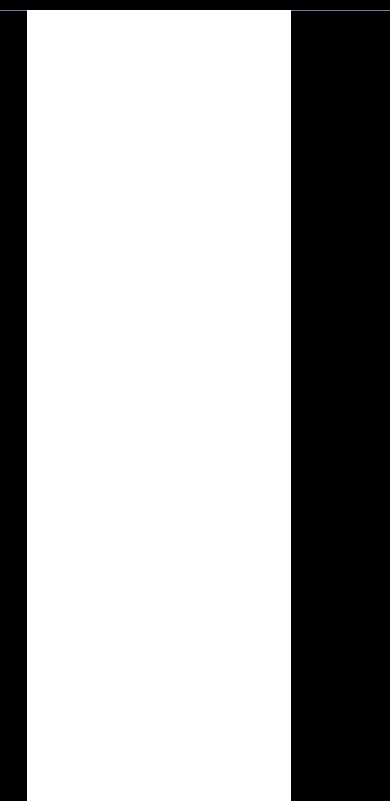
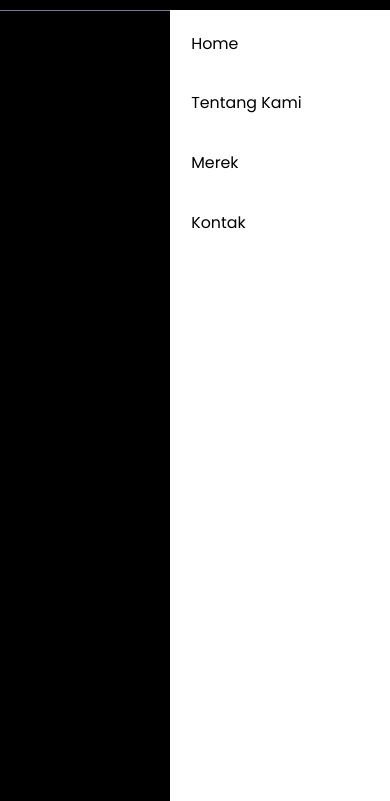
Before and after one commit to harizrifqy/Watch-Store, a plain HTML site: page index.html in a window 390 px wide. Both pictures are taken after a click on the link 346 px from the left and 26 px from the top of the page. Shown: the part 43-844 px from the top of the page. Drawn offline with nearby package versions, Linux system fonts and the light colour scheme.

Commit message:
buat toggle > diklik muncul sidebar dan ketika diklik asal / tidak di menu toggle sidebar tetap hilang

```diff
--- a/app.css
+++ b/app.css
@@ -100,14 +100,31 @@ body{
     .navbar .navbar-nav{
         position: absolute;
         top: 100%;
-        right: -100;
+        right: -100%;
         background-color: #fff;
-        width: 30rem;
+        width: 25rem;
         height: 100vh;
+        transition: 0.3s;
     }
 
     .navbar .navbar-nav.active {
         right: 0;
+    }
+
+    .navbar .navbar-nav a{
+        color: var(--bg);
+        display: block;
+        margin: 1.5rem;
+        padding: 8px;
+        font-size: 1.8rem;
+    }
+
+    .navbar .navbar-nav a::after{
+        transform-origin: 0 0;
+    }
+
+    .navbar .navbar-nav a:hover::after{
+        transform: scaleX(0.2);
     }
 }
 
--- a/index.html
+++ b/index.html
@@ -40,5 +40,8 @@
     <script>
         feather.replace();
     </script>
+    <!-- Feather Icons -->
+
+    <script src="script.js"></script>
 </body>
 </html>
--- /dev/null
+++ b/script.js
@@ -0,0 +1,14 @@
+// Toggle class active
+const navbarNav = document.querySelector('.navbar-nav');
+// ketika hamburger menu diklik
+document.querySelector('.hamburger-menu').onclick = () => {
+    navbarNav.classList.toggle('active');
+}
+// Klik diluar sidebar untuk menghilangkan navbar
+const hamburger = document.querySelector('.hamburger-menu');
+
+document.addEventListener('click', function(e) {
+    if( !hamburger.contains(e.target) && !navbarNav.contains(e.target)) {
+        navbarNav.classList.remove('active');
+    }
+})
```
